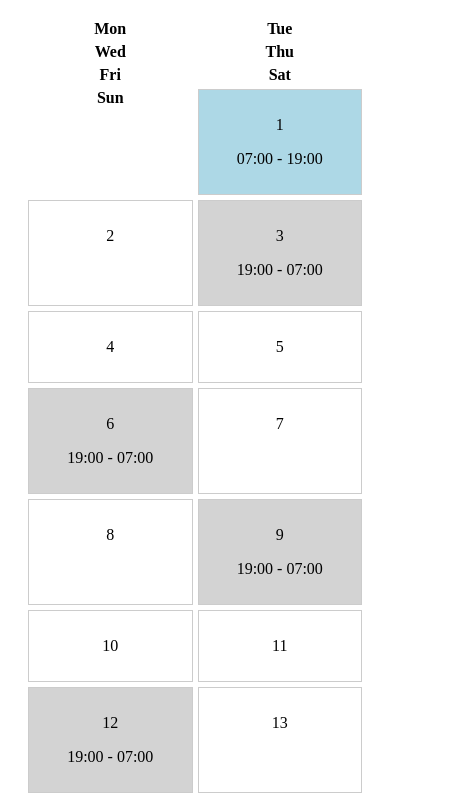
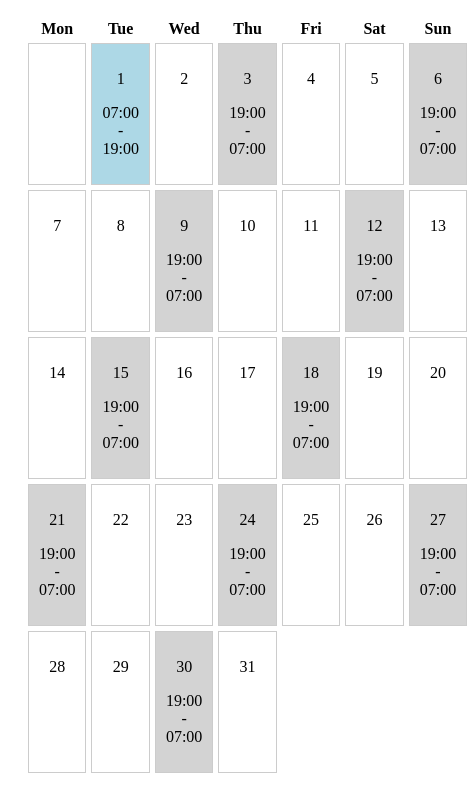
Before and after one commit to cosmologus/work-schedule, a SvelteKit app: page / in a window 390 px wide. Shown: the top 796 px of the page, 467 px wide, since content can reach past the window. Built offline with nearby package versions, Linux system fonts and the light colour scheme.

Commit message:
monday first day

```diff
--- a/src/routes/+page.svelte
+++ b/src/routes/+page.svelte
@@ -28,12 +28,29 @@
     return new Date(year, month + 1, 0).getDate();
   }
 
+  // Helper function to calculate the starting day of the week for the given month and year
+  function getStartDay(month: number, year: number): number {
+    const startDay = new Date(year, month, 1).getDay();
+    // Adjust so that Monday is the first day of the week (0 = Monday, 6 = Sunday)
+    return (startDay + 6) % 7;
+  }
+
   // Generate work shifts based on the work schedule pattern
   function generateCalendar(month: number, year: number): ShiftDay[] {
     const totalDays = daysInMonth(month, year);
+    const startDayOffset = getStartDay(month, year); // Get the first day offset (Monday start)
     const calendarDays: ShiftDay[] = [];
+
     let shiftPattern = ["day", "rest24", "night", "rest48"]; // Day, 24h rest, night, 48h rest
     let shiftIndex = 0;
+
+    // Push empty days for the start of the week (before the first Monday)
+    for (let i = 0; i < startDayOffset; i++) {
+      calendarDays.push({
+        date: new Date(year, month, i),
+        type: "empty", // Empty day to fill space
+      });
+    }
 
     for (let i = 1; i <= totalDays; i++) {
       let shiftType = shiftPattern[shiftIndex % shiftPattern.length];
@@ -92,17 +109,14 @@
     background-color: white;
   }
 
+  .empty {
+    background-color: transparent;
+  }
+
   .day-header {
     font-weight: bold;
     text-align: center;
   }
-
-  @media (max-width: 600px) {
-    .calendar {
-      grid-template-columns: repeat(2, 1fr); /* Stack into two columns on smaller screens */
-    }
-  }
-
 </style>
 
 <!-- Calendar Layout -->
@@ -116,15 +130,16 @@
   <div class="day-header">Sat</div>
   <div class="day-header">Sun</div>
 
-
   <!-- Generate Calendar Days -->
   {#each days as day (day.date)}
     <!-- Dynamically apply classes based on shift type -->
-      <div class="day {day.type === 'day' ? 'shift-day' : day.type === 'night' ? 'shift-night' : 'rest'}">
+    <div class="day {day.type === 'day' ? 'shift-day' : day.type === 'night' ? 'shift-night' : day.type === 'rest' ? 'rest' : 'empty'}">
+      {#if day.type !== 'empty'}
         <p>{day.date.getDate()}</p>
         {#if day.shift}
           <p>{day.shift.start} - {day.shift.end}</p>
         {/if}
+      {/if}
     </div>
   {/each}
 </div>
```
Lines whose indentation alone changed are shown as unchanged.
